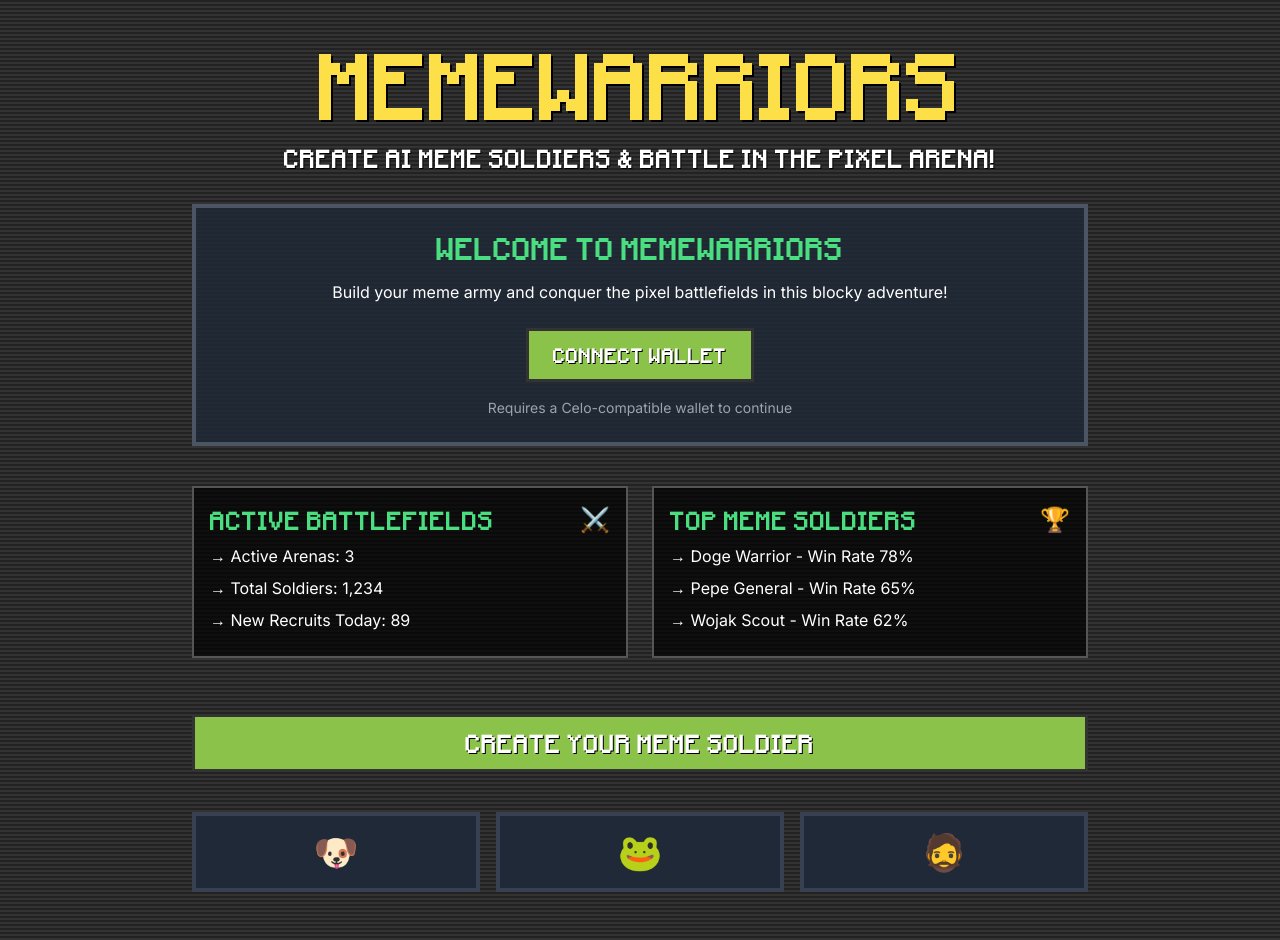
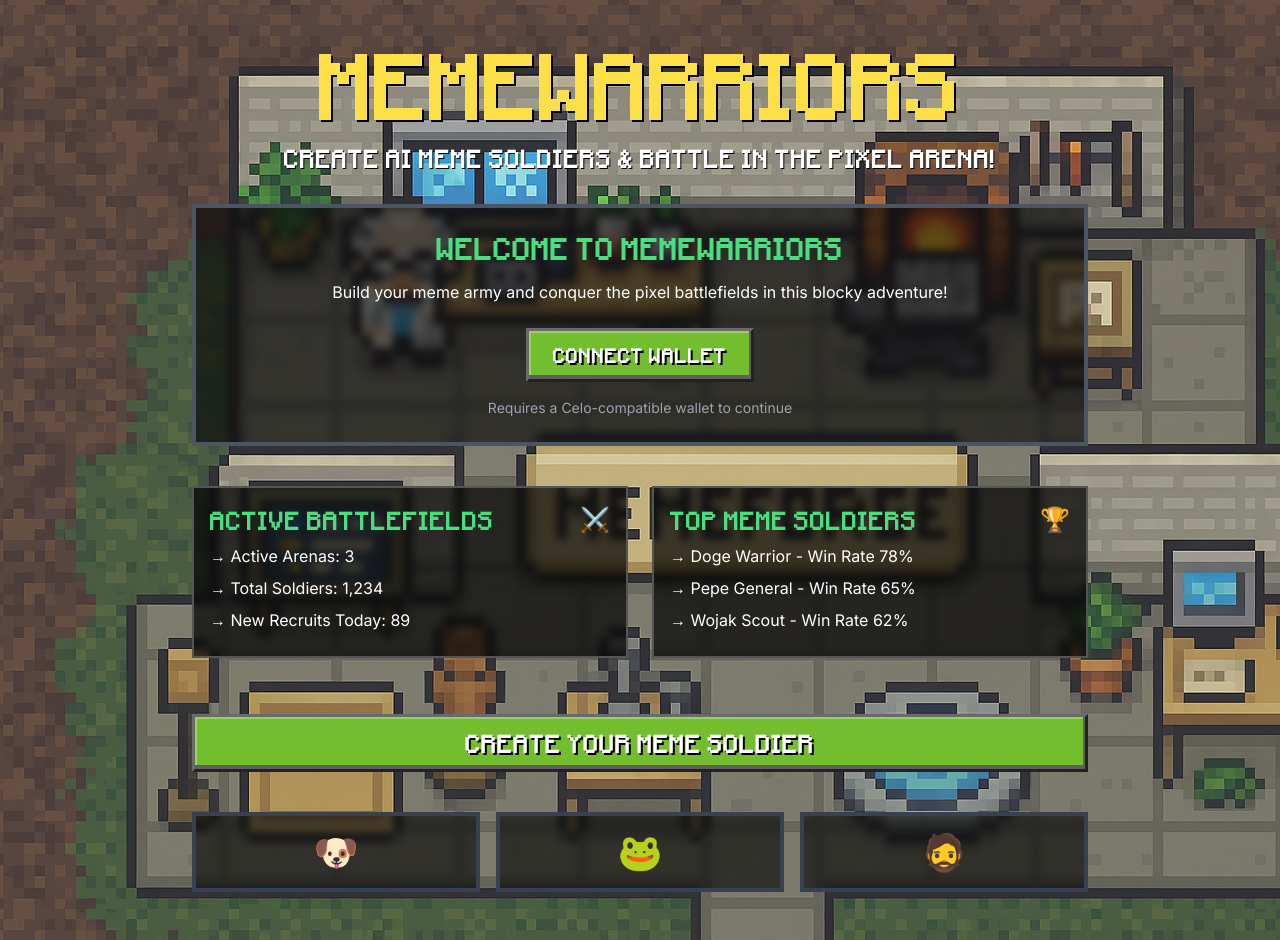
Before and after one commit to Chonwai/Meme-Warrior-Factory-NextJS, a Next.js app: page / in a window 1280 px wide. Built offline with nearby package versions, Linux system fonts and the light colour scheme.

Commit message:
Add: Update global styles with new background images and button enhancements for improved aesthetics

```diff
--- a/app/globals.css
+++ b/app/globals.css
@@ -18,8 +18,9 @@
 
 body {
     color: rgb(var(--foreground-rgb));
-    background: linear-gradient(to bottom, transparent, rgb(var(--background-end-rgb)))
-        rgb(var(--background-start-rgb));
+    background-image: url('/images/dirt-bg.png');
+    background-repeat: repeat;
+    background-color: #111;
     font-family: 'Minecraft', 'Courier New', monospace;
     image-rendering: pixelated;
 }
@@ -40,27 +41,38 @@ body {
 }
 
 .minecraft-btn {
-    background-color: #8bc34a;
+    background-color: #73be2e;
+    color: white;
     image-rendering: pixelated;
     font-family: 'Minecraft', 'Courier New', monospace;
-    text-shadow: 1px 1px #000;
+    text-shadow: 2px 2px #000;
     padding: 0.75rem 1.5rem;
-    border: 3px solid #333;
+    border: 3px solid #454545;
+    border-bottom: 3px solid #222;
+    border-right: 3px solid #222;
+    border-top: 3px solid #6a6a6a;
+    border-left: 3px solid #6a6a6a;
     position: relative;
     cursor: pointer;
     transition: all 0.1s;
     font-weight: bold;
     letter-spacing: 1px;
+    box-shadow:
+        inset -2px -4px #5f5f5f,
+        inset 2px 2px #fff4;
 }
 
 .minecraft-btn:hover {
     transform: translateY(-2px);
-    background-color: #9ccc65;
+    background-color: #8bda3c;
 }
 
 .minecraft-btn:active {
     transform: translateY(1px);
-    background-color: #7cb342;
+    background-color: #5d9d1e;
+    box-shadow:
+        inset -1px -2px #5f5f5f,
+        inset 1px 1px #fff3;
 }
 
 .meme-card {
--- a/app/page.tsx
+++ b/app/page.tsx
@@ -2,14 +2,7 @@ import Link from 'next/link';
 
 export default function Home() {
     return (
-        <main
-            className="flex min-h-screen flex-col items-center justify-between p-6 md:p-12"
-            style={{
-                backgroundColor: '#111',
-                backgroundImage:
-                    'repeating-linear-gradient(#222 0px, #222 2px, #333 2px, #333 4px)',
-            }}
-        >
+        <main className="flex min-h-screen flex-col items-center justify-between p-6 md:p-12">
             <div className="w-full max-w-4xl mx-auto text-center">
                 <h1 className="text-5xl md:text-7xl font-bold mb-6 text-yellow-300 drop-shadow-[2px_2px_0px_#000] pixel-text">
                     MemeWarriors
@@ -18,7 +11,7 @@ export default function Home() {
                     Create AI Meme Soldiers & Battle in the Pixel Arena!
                 </p>
 
-                <div className="border-4 border-gray-600 bg-gray-800/80 p-6 mb-10">
+                <div className="border-4 border-gray-600 bg-black/60 backdrop-blur-sm p-6 mb-10">
                     <h2 className="text-2xl font-semibold mb-4 text-green-400 pixel-text">
                         Welcome to MemeWarriors
                     </h2>
@@ -35,7 +28,7 @@ export default function Home() {
                 </div>
 
                 <div className="grid grid-cols-1 md:grid-cols-2 gap-6 mb-10">
-                    <div className="meme-card border-4 border-gray-700">
+                    <div className="meme-card border-4 border-gray-700 bg-black/60 backdrop-blur-sm">
                         <div className="flex items-center justify-between mb-2">
                             <h3 className="text-xl font-semibold text-green-400 pixel-text">
                                 ACTIVE BATTLEFIELDS
@@ -48,7 +41,7 @@ export default function Home() {
                             <li className="mb-2">→ New Recruits Today: 89</li>
                         </ul>
                     </div>
-                    <div className="meme-card border-4 border-gray-700">
+                    <div className="meme-card border-4 border-gray-700 bg-black/60 backdrop-blur-sm">
                         <div className="flex items-center justify-between mb-2">
                             <h3 className="text-xl font-semibold text-green-400 pixel-text">
                                 TOP MEME SOLDIERS
@@ -71,9 +64,15 @@ export default function Home() {
                 </Link>
 
                 <div className="mt-10 grid grid-cols-3 gap-4 text-4xl">
-                    <div className="bg-gray-800 p-4 border-4 border-gray-700">🐶</div>
-                    <div className="bg-gray-800 p-4 border-4 border-gray-700">🐸</div>
-                    <div className="bg-gray-800 p-4 border-4 border-gray-700">🧔</div>
+                    <div className="bg-black/60 backdrop-blur-sm p-4 border-4 border-gray-700">
+                        🐶
+                    </div>
+                    <div className="bg-black/60 backdrop-blur-sm p-4 border-4 border-gray-700">
+                        🐸
+                    </div>
+                    <div className="bg-black/60 backdrop-blur-sm p-4 border-4 border-gray-700">
+                        🧔
+                    </div>
                 </div>
             </div>
         </main>
```
